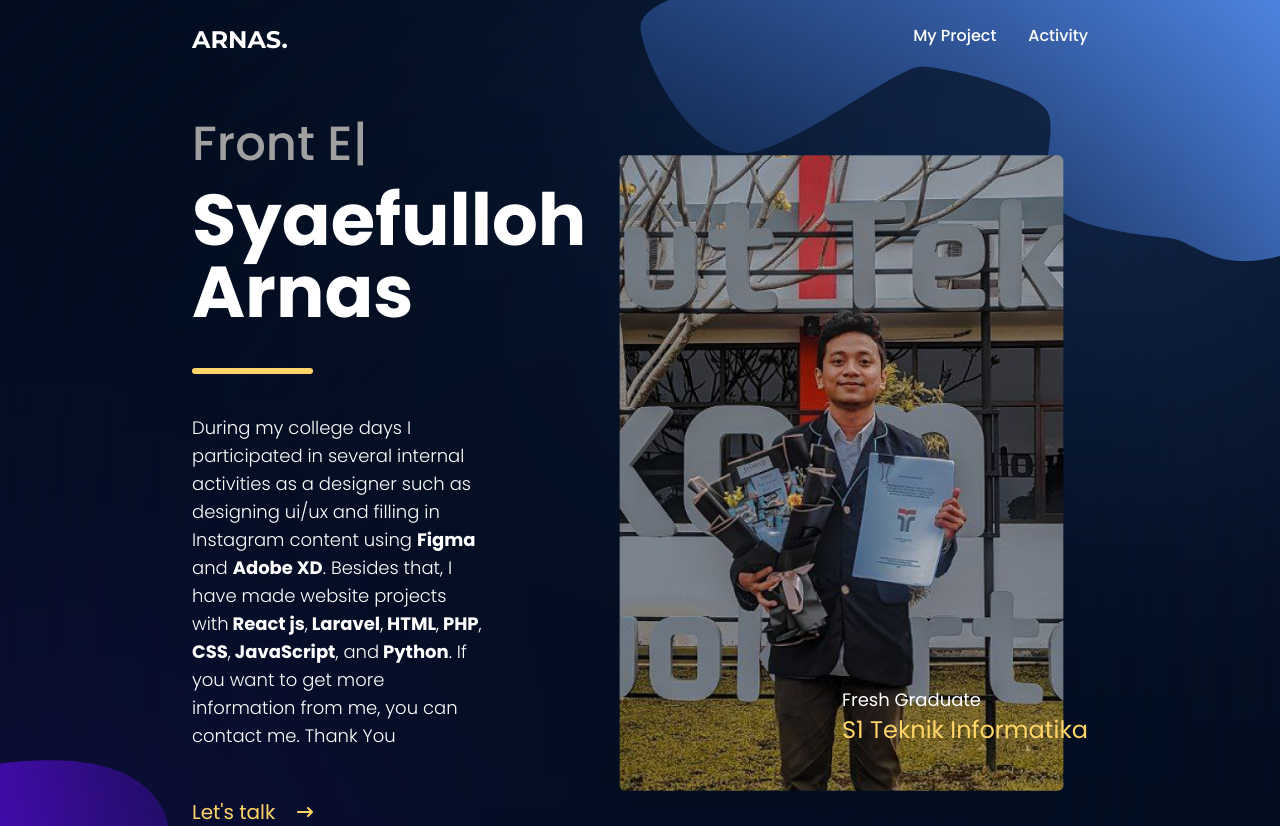
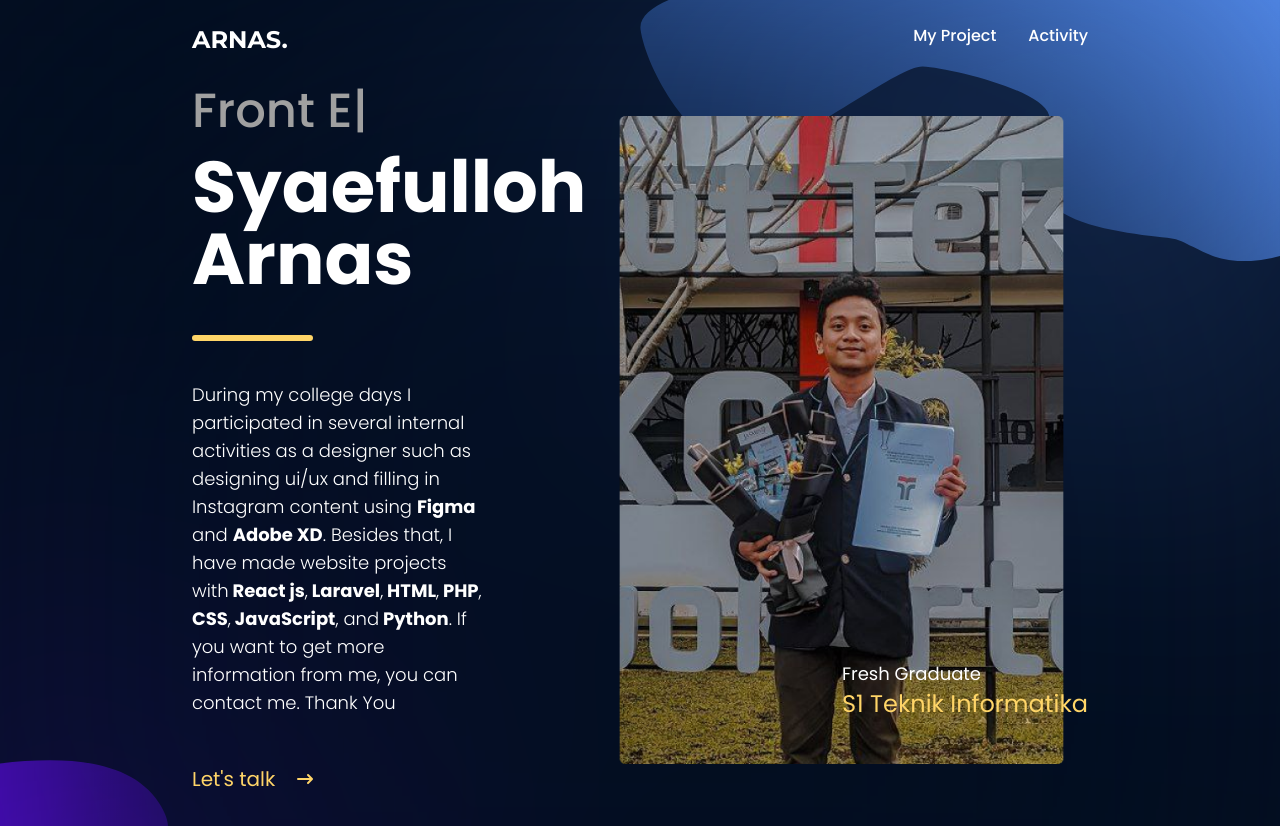
Before and after one commit to syaeful16/My-Portofolio, a React (Create React App) app: page / in a window 1280 px wide. Shown: the top 826 px of the page. Built offline with nearby package versions, Linux system fonts and the light colour scheme; the HTML template or start-up script is replaced by a standard one.

Commit message:
updt padding

```diff
--- a/src/components/Cover.jsx
+++ b/src/components/Cover.jsx
@@ -6,7 +6,7 @@ import { HiArrowNarrowRight } from 'react-icons/hi';
 const Cover = () => {
   return (
     <div className="px-[2rem] lg:px-[6rem] xl:px-[12rem] h-[90vh] w-screen">
-      <div className='sm:pt-10 lg:grid grid-cols-[45%_55%] w-full h-full'>
+      <div className='pt-8 md:pt-0 lg:grid grid-cols-[45%_55%] w-full h-full'>
         <div className="flex flex-col justify-center">
           <h2 className='text-[#A0A0A0] text-2xl lg:text-5xl font-poppins font-medium'>
             <Typed
```
